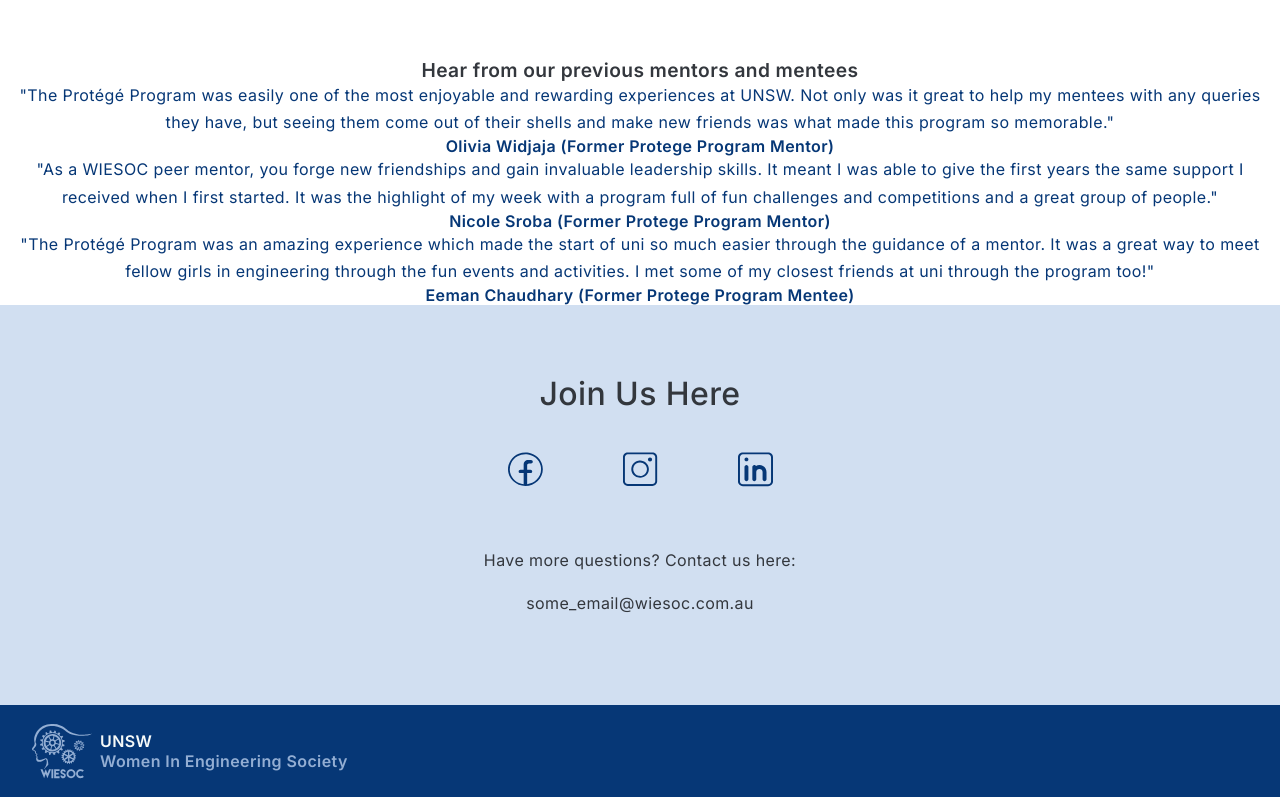
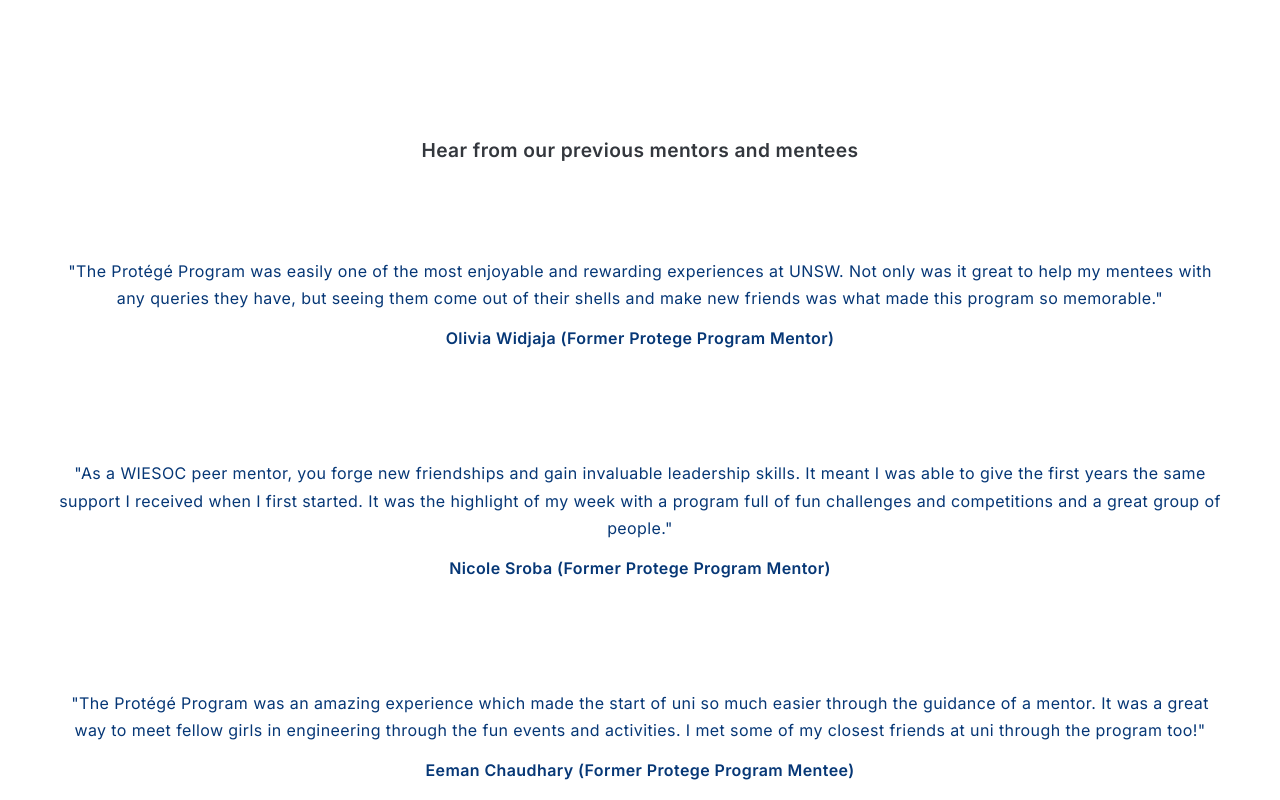
Before and after one commit to UNSW-WIESoc/website, a Next.js app: page /programs in a window 1280 px wide. Shown: the part 2020-2820 px from the top of the page. Built offline with nearby package versions, Linux system fonts and the light colour scheme.

Commit message:
Fixed up the spacing layout. Still need to add Horizontal Lines.

```diff
--- a/app/(pages)/programs/page.tsx
+++ b/app/(pages)/programs/page.tsx
@@ -10,17 +10,23 @@ function Testimonials() {
   const test3 = '"The Protégé Program was an amazing experience which made the start of uni so much easier through the guidance of a mentor. It was a great way to meet fellow girls in engineering through the fun events and activities. I met some of my closest friends at uni through the program too!"'
 
   return (
-    <Box textAlign='center'>
-      <Typography level='subtitle-lg'>Hear from our previous mentors and mentees</Typography>
+    <Box py={10} px={5} maxWidth={1250} mx='auto' textAlign='center' alignItems='center'>
+      <Typography level='subtitle-lg' mb={5} >Hear from our previous mentors and mentees</Typography>
       {/* line */}
-      <Typography className='dark-blue' level='body'>{test1}</Typography>
-      <Typography className='dark-blue' level='subtitle'>Olivia Widjaja (Former Protege Program Mentor)</Typography>
+      <Box my={10} py={2}>
+        <Typography className='dark-blue' level='body' mb={2}>{test1}</Typography>
+        <Typography className='dark-blue' level='subtitle'>Olivia Widjaja (Former Protege Program Mentor)</Typography>
+      </Box>
       {/* line */}
-      <Typography className='dark-blue' level='body'>{test2}</Typography>
-      <Typography className='dark-blue' level='subtitle'>Nicole Sroba (Former Protege Program Mentor)</Typography>
+      <Box my={10} py={2}>
+        <Typography className='dark-blue' level='body' mb={2}>{test2}</Typography>
+        <Typography className='dark-blue' level='subtitle'>Nicole Sroba (Former Protege Program Mentor)</Typography>
+      </Box>
       {/* line */}
-      <Typography className='dark-blue' level='body'>{test3}</Typography>
-      <Typography className='dark-blue' level='subtitle'>Eeman Chaudhary (Former Protege Program Mentee)</Typography>
+      <Box my={10} py={2}>
+        <Typography className='dark-blue' level='body' mb={2}>{test3}</Typography>
+        <Typography className='dark-blue' level='subtitle'>Eeman Chaudhary (Former Protege Program Mentee)</Typography>
+      </Box>
     </Box>
   )
 }
```
Also changed, not shown: 1 other file (tests, documents, lock files or other folders).
